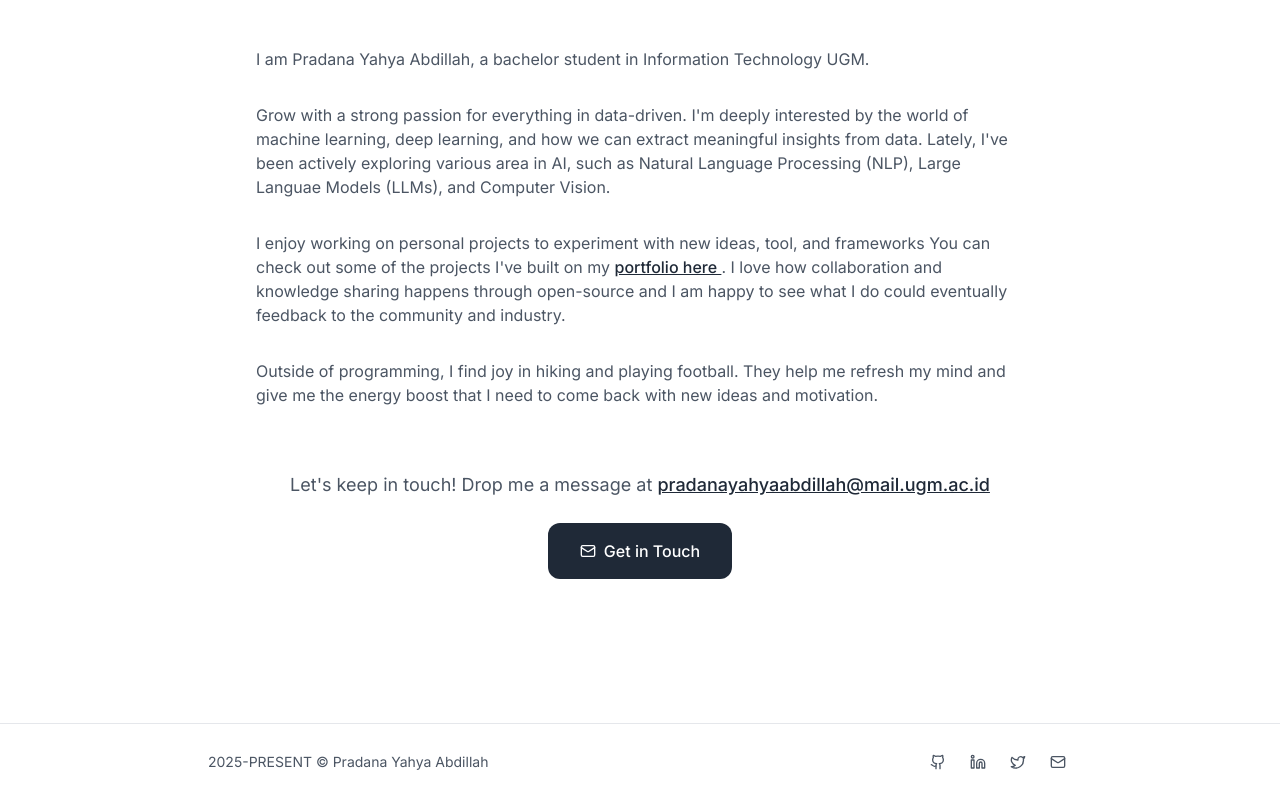
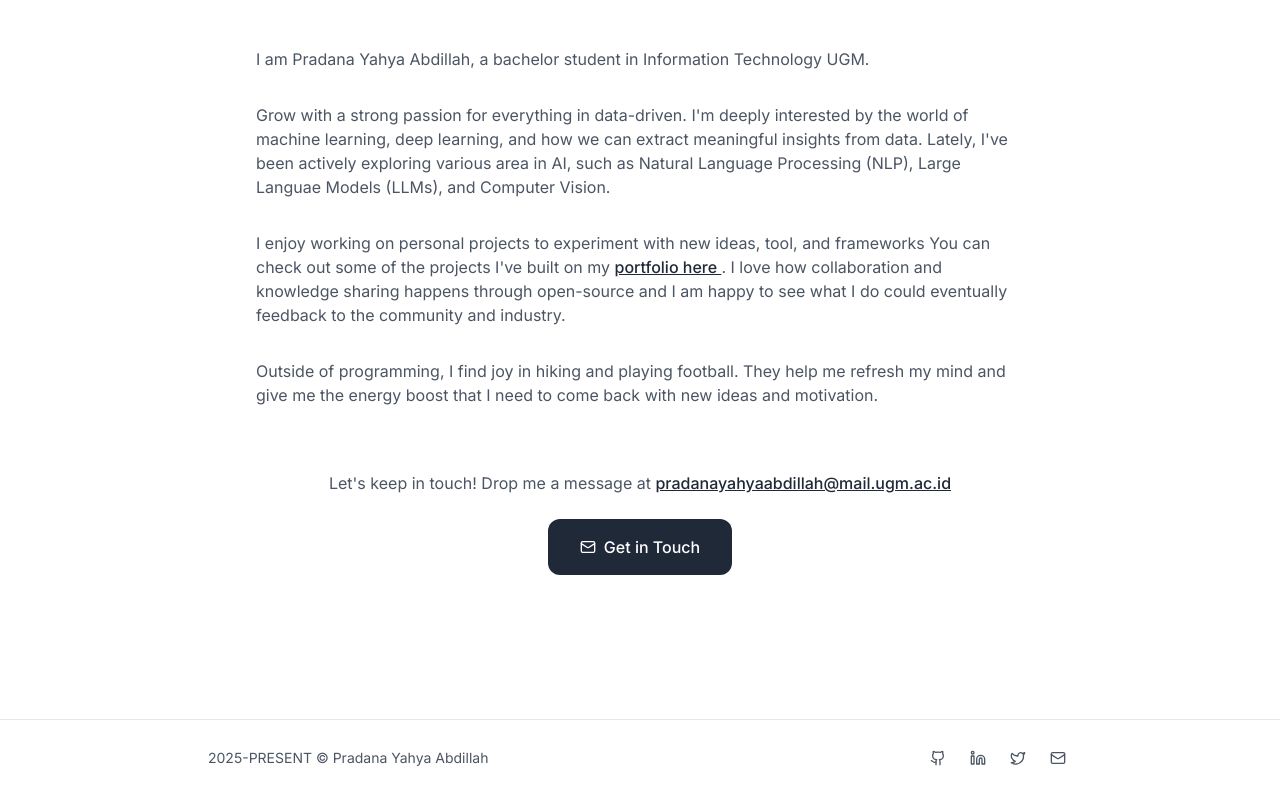
Before and after one commit to haipradana/pradanayahya.me, a SvelteKit app: page / in a window 1280 px wide. Shown: the part 506-1306 px from the top of the page. Built offline with nearby package versions, Linux system fonts and the light colour scheme.

Commit message:
somethinf

```diff
--- a/src/routes/+page.svelte
+++ b/src/routes/+page.svelte
@@ -101,7 +101,7 @@
     </div>
 
     <div class="text-center mt-12 lg:mt-16">
-      <p class="text-sm sm:text-base lg:text-lg text-gray-600 dark:text-gray-400 mb-4 lg:mb-6 px-4">
+      <p class="text-sm lg:text-base text-gray-600 dark:text-gray-400 mb-4 lg:mb-6 px-4">
         Let's keep in touch! Drop me a message at
         <br class="sm:hidden" />
         <a href="mailto:pradanayahyaabdillah@mail.ugm.ac.id" class="text-gray-800 dark:text-gray-200 hover:text-gray-900 dark:hover:text-gray-100 underline transition-colors font-medium break-all sm:break-normal">
```
